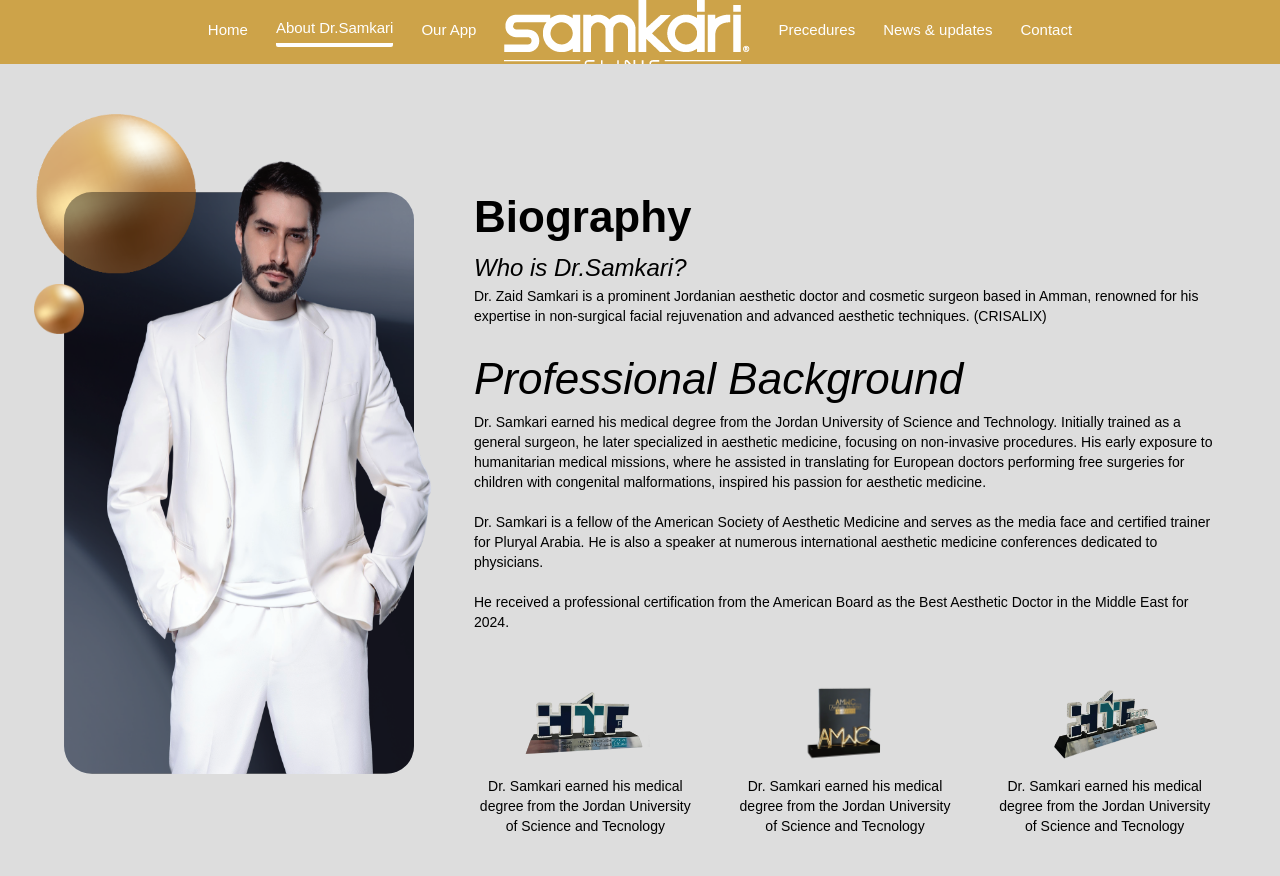
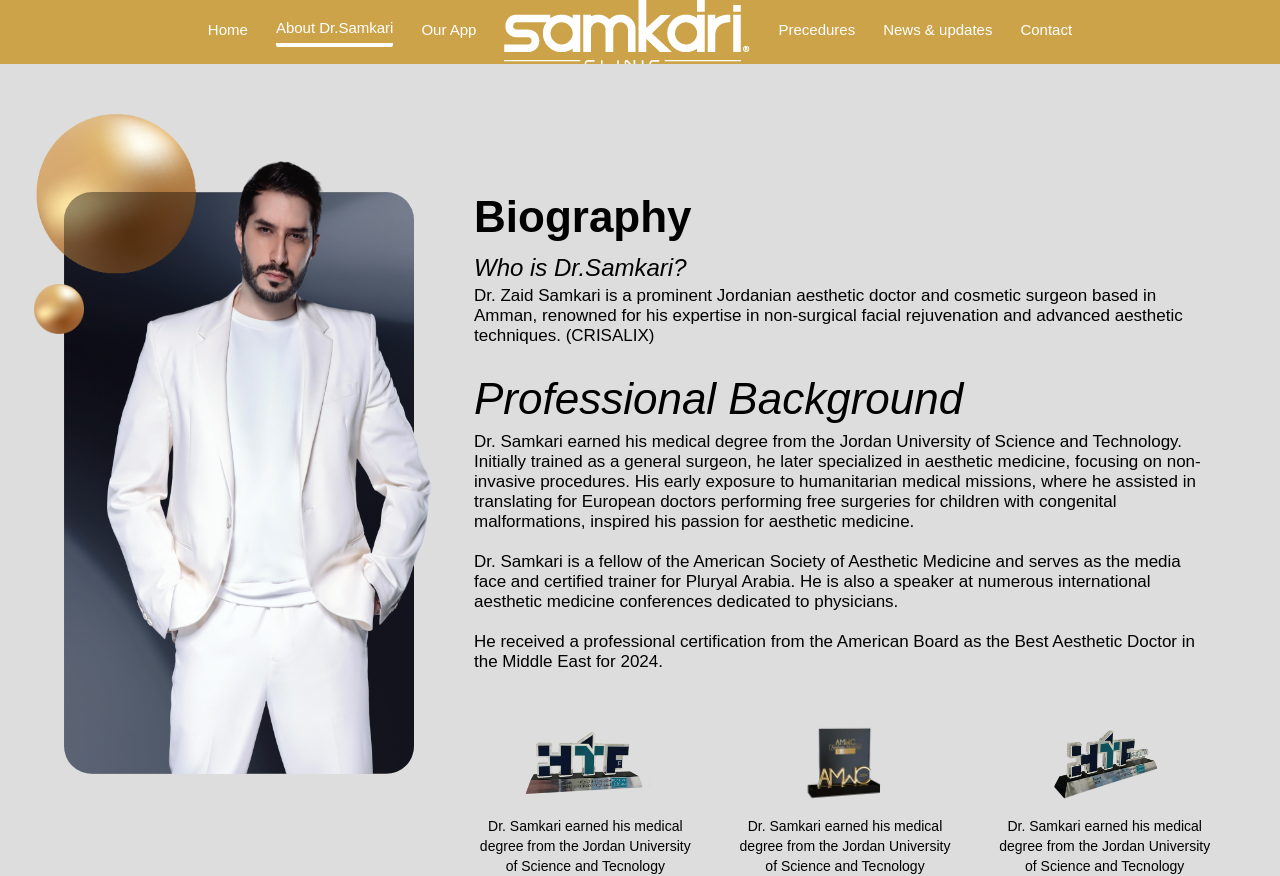
Before and after one commit to AhmedGawishAim/Dr-Samkari, a Next.js app: page /about in a window 1280 px wide. Before the commit the page ends 836 px from the top, so only its background shows below. Built offline with nearby package versions, Linux system fonts and the light colour scheme.

Commit message:
update about 6

```diff
--- a/src/app/(pages)/about/page.jsx
+++ b/src/app/(pages)/about/page.jsx
@@ -130,7 +130,7 @@ const AboutPage = () => {
 
                   if (section.type === "paragraph") {
                     return (
-                      <h2 className="text-sm pb-5 leading-[20px]">
+                      <h2 className="text-[17px] pb-5 leading-[20px]">
                         {section.text}
                       </h2>
                     );
```
